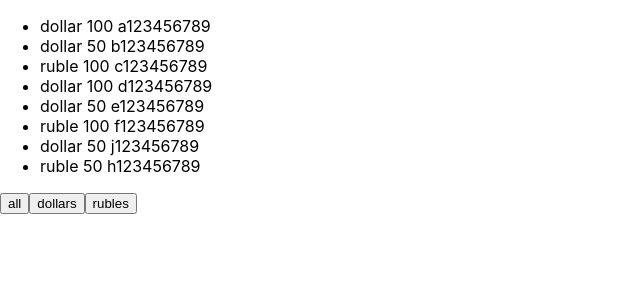
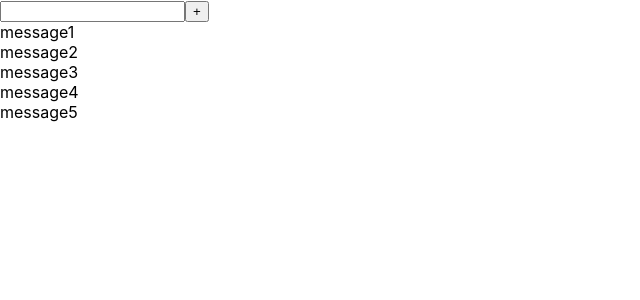
Before and after one commit to MariaStepanyan/microtasks, a React (Create React App) app: page / in a window 1280 px wide. Shown: the top 300 px of the page, without its empty margins (0-640 px from the left). Built offline with nearby package versions, Linux system fonts and the light colour scheme.

Commit message:
microtask FullInput

```diff
--- a/src/App.tsx
+++ b/src/App.tsx
@@ -1,45 +1,76 @@
 import React, { useState } from 'react'
-import { Rate } from './Rate'
-
-type FilterType = 'all' | 'dollars' | 'rubles'
+import { FullInput } from './components/FullInout'
 
 function App() {
-  const [money, setMoney] = useState([
-    { banknote: 'dollar', nominal: 100, number: 'a123456789' },
-    { banknote: 'dollar', nominal: 50, number: 'b123456789' },
-    { banknote: 'ruble', nominal: 100, number: 'c123456789' },
-    { banknote: 'dollar', nominal: 100, number: 'd123456789' },
-    { banknote: 'dollar', nominal: 50, number: 'e123456789' },
-    { banknote: 'ruble', nominal: 100, number: 'f123456789' },
-    { banknote: 'dollar', nominal: 50, number: 'j123456789' },
-    { banknote: 'ruble', nominal: 50, number: 'h123456789' },
+  const [message, setMessage] = useState([
+    { message: 'message1' },
+    { message: 'message2' },
+    { message: 'message3' },
+    { message: 'message4' },
+    { message: 'message5' },
   ])
 
-  const [filter, setfilter] = useState<FilterType>('all')
-  let currentMoney = money
-  if (filter === 'rubles') {
-    currentMoney = money.filter(
-      (filteredMoney) => filteredMoney.banknote === 'ruble'
-    )
+  const addMessage = (title: string) => {
+    const newMessage = { message: title }
+    setMessage([newMessage, ...message])
   }
-  if (filter === 'dollars') {
-    currentMoney = money.filter(
-      (filteredMoney) => filteredMoney.banknote === 'dollar'
-    )
-  }
-  const onClickFilterHandler = (buttonName: FilterType) => {
-    setfilter(buttonName)
-  }
+
   return (
-    <>
-      <Rate onClickFilterHandler = {onClickFilterHandler} currentMoney = {currentMoney}/>
-    </>
+    <div className="App">
+      <FullInput addMessage={addMessage} />
+      {message.map((el, index) => {
+        return <div key={index}>{el.message}</div>
+      })}
+    </div>
   )
 }
 
 export default App
 
-// microtask for useState
+// MICROTASK FOR FILTER
+
+// import React, { useState } from 'react'
+// import { Rate } from './Rate'
+
+// type FilterType = 'all' | 'dollars' | 'rubles'
+
+// function App() {
+//   const [money, setMoney] = useState([
+//     { banknote: 'dollar', nominal: 100, number: 'a123456789' },
+//     { banknote: 'dollar', nominal: 50, number: 'b123456789' },
+//     { banknote: 'ruble', nominal: 100, number: 'c123456789' },
+//     { banknote: 'dollar', nominal: 100, number: 'd123456789' },
+//     { banknote: 'dollar', nominal: 50, number: 'e123456789' },
+//     { banknote: 'ruble', nominal: 100, number: 'f123456789' },
+//     { banknote: 'dollar', nominal: 50, number: 'j123456789' },
+//     { banknote: 'ruble', nominal: 50, number: 'h123456789' },
+//   ])
+
+//   const [filter, setfilter] = useState<FilterType>('all')
+//   let currentMoney = money
+//   if (filter === 'rubles') {
+//     currentMoney = money.filter(
+//       (filteredMoney) => filteredMoney.banknote === 'ruble'
+//     )
+//   }
+//   if (filter === 'dollars') {
+//     currentMoney = money.filter(
+//       (filteredMoney) => filteredMoney.banknote === 'dollar'
+//     )
+//   }
+//   const onClickFilterHandler = (buttonName: FilterType) => {
+//     setfilter(buttonName)
+//   }
+//   return (
+//     <>
+//       <Rate onClickFilterHandler = {onClickFilterHandler} currentMoney = {currentMoney}/>
+//     </>
+//   )
+// }
+
+// export default App
+
+// MICROTASK FOR useState
 
 // function App() {
 //   let [a, setA] = useState(1)
@@ -62,7 +93,7 @@
 
 // export default App
 
-//microtask for button
+// MICROTASK FOR button
 
 // function App() {
 //   const foo1 = () => {
@@ -81,7 +112,7 @@
 
 // export default App
 
-//microtask for NewComponent
+// MICROTASK FOR NewComponent
 
 // import React, {useState} from 'react';
 // import { NewComponent } from './NewComponent';
--- /dev/null
+++ b/src/components/FullInout.tsx
@@ -0,0 +1,25 @@
+import { ChangeEvent, MouseEventHandler, useState } from 'react'
+
+type FullInputPropsType = {
+  addMessage: (title: string) => void
+}
+
+export const FullInput = (props: FullInputPropsType) => {
+  let [title, setTitle] = useState('')
+
+  const onChangeInputHandler = (e: ChangeEvent<HTMLInputElement>) => {
+    setTitle(e.currentTarget.value)
+  }
+
+  const onClickButtonHandler = () => {
+    props.addMessage(title)
+    setTitle('')
+  }
+
+  return (
+    <div>
+      <input value={title} onChange={onChangeInputHandler} />
+      <button onClick={onClickButtonHandler}>+</button>
+    </div>
+  )
+}
```
Also changed, not shown: src/components/NewComponent.tsx (renamed from src/NewComponent.tsx), src/components/Rate.tsx (renamed from src/Rate.tsx).
